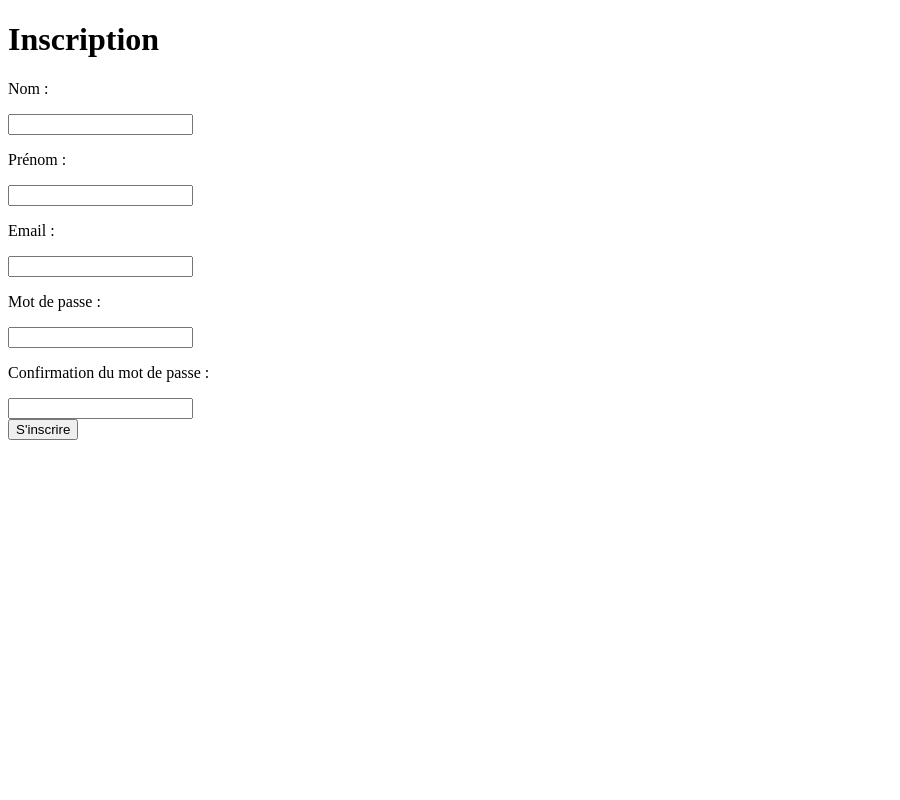
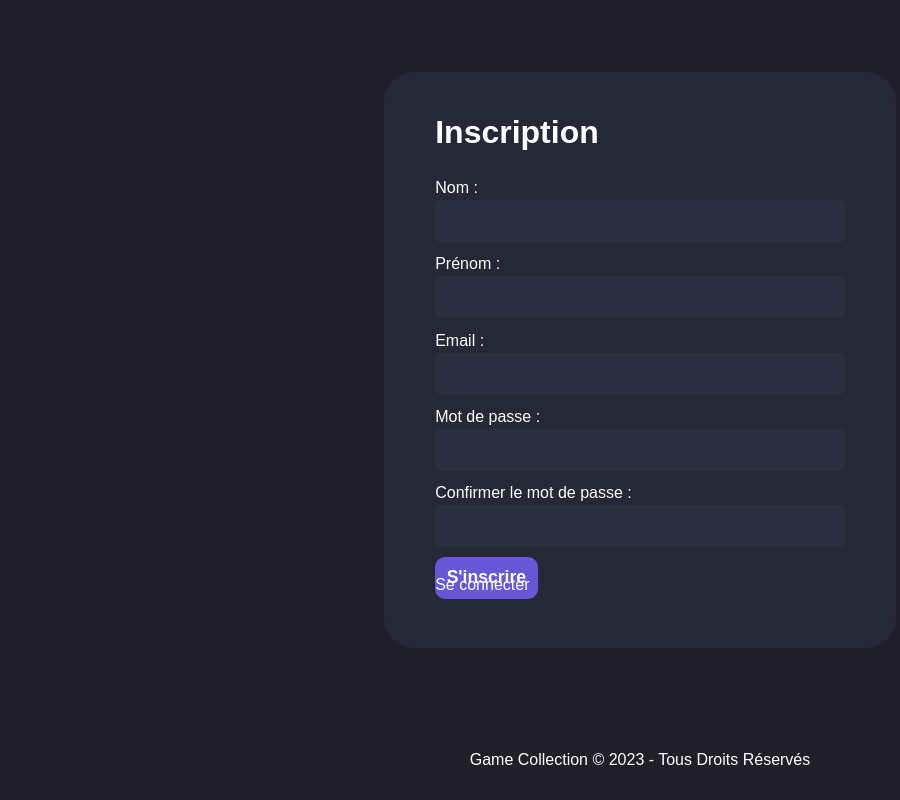
Before and after one commit to Lymiio/game_collection, a PHP site: page /views/inscriptionView.php in a window 1280 px wide. Shown: the whole page, without its empty margins (0-900 px from the left). Run offline with PHP 8.4, Linux system fonts and the light colour scheme.

Commit message:
Update inscription files
Adding style to inscriptionView.php
Changing the structure of inscriptionView.php (removed errors)

```diff
--- /dev/null
+++ b/assets/css/inscription.css
@@ -0,0 +1,86 @@
+/* ============================== GLOBAL STYLE FOR THE MAIN ============================== */
+main {
+  background-color: #211f2a;
+  height: 90vh;
+  display: flex;
+  justify-content: center;
+  align-items: center;
+}
+
+/* ============================== GLOBAL STYLE FOR THE CONTAINER ============================== */
+.container {
+  width: 40%;
+  height: 80%;
+  display: flex;
+  flex-direction: column;
+  border-radius: 30px;
+  background-color: #252836;
+}
+
+/* ============================== GLOBAL STYLE FOR THE HEADING ============================== */
+.heading1 {
+  display: flex;
+  align-self: flex-start;
+  margin-left: 10%;
+  font-weight: 700;
+  margin-top: 7%;
+  margin-bottom: 2%;
+}
+
+/* ============================== GLOBAL STYLE FOR LABELS ============================== */
+label {
+  display: flex;
+  align-self: flex-start;
+  margin-top: 2%;
+  margin-left: 10%;
+  font-weight: 400;
+}
+
+/* ============================== GLOBAL STYLE FOR INPUTS ============================== */
+input {
+  display: flex;
+  align-self: flex-start;
+  border: none;
+  margin-left: 10%;
+  width: 80%;
+  height: 15%;
+  border-radius: 5px;
+  color: white;
+  background-color: #2b2f40;
+}
+
+input:focus {
+  outline-color: #211f2a;
+}
+
+/* ============================== GLOBAL STYLE FOR THE BUTTON ============================== */
+button {
+  border: none;
+  text-align: center;
+  width: 20%;
+  height: 15%;
+  margin-top: 2%;
+  margin-left: 10%;
+  border-radius: 10px;
+  font-weight: 600;
+  font-size: 110%;
+  background-color: #6757d6;
+  color: white;
+  cursor: pointer;
+  transition: 0.5s ease-in-out;
+}
+
+button:hover {
+  background-color: #4e3fb4;
+}
+
+/* ============================== GLOBAL STYLE FOR THE LINK ============================== */
+a {
+  display: flex;
+  align-self: flex-start;
+  margin-left: 10%;
+  margin-top: 25%;
+  font-weight: 400;
+  color: white;
+  text-decoration: none;
+}
--- a/views/inscriptionView.php
+++ b/views/inscriptionView.php
@@ -1,25 +1,51 @@
 <!DOCTYPE html>
 <html lang="fr">
+
 <head>
     <meta charset="UTF-8">
     <meta name="viewport" content="width=device-width, initial-scale=1.0">
+    <link rel="stylesheet" href="../assets/css/global.css">
+    <link rel="stylesheet" href="../assets/css/inscription.css">
     <title>Inscription</title>
 </head>
+
 <body>
-    <h1>Inscription</h1>
-    <form action="register.php" method="POST">
-        <p>Nom :</p>
-        <input type="text" name="nom" id="nom">
-        <p>Prénom :</p>
-        <input type="text" name="prenom" id="prenom">
-        <p>Email :</p>
-        <input type="email" name="email" id="email">
-        <p>Mot de passe :</p>
-        <input type="password" name="mdp" id="mdp">
-        <p>Confirmation du mot de passe :</p>
-        <input type="password" name="mdp2" id="mdp2">
-        <br>
-        <input type="submit" value="S'inscrire">
-    </form>
+
+    <main>
+
+        <div class="container">
+
+            <h1 class="heading1">
+                Inscription
+            </h1>
+
+            <form action="">
+
+                <label for="name">Nom :</label>
+                <input type="text" require>
+                <label for="firstname">Prénom :</label>
+                <input type="text" require>
+                <label for="email">Email :</label>
+                <input type="email" require>
+                <label for="password">Mot de passe :</label>
+                <input type="password" name="password" id="password" require>
+                <label for="password">Confirmer le mot de passe :</label>
+                <input type="password" name="password" id="password" require>
+
+                <button type="button">S'inscrire</button>
+
+            </form>
+
+            <a href="connexionView.php">Se connecter</a>
+
+        </div>
+
+    </main>
+
+    <footer>
+        <p>Game Collection &copy; 2023 - Tous Droits Réservés</p>
+    </footer>
+
 </body>
+
 </html>
```
